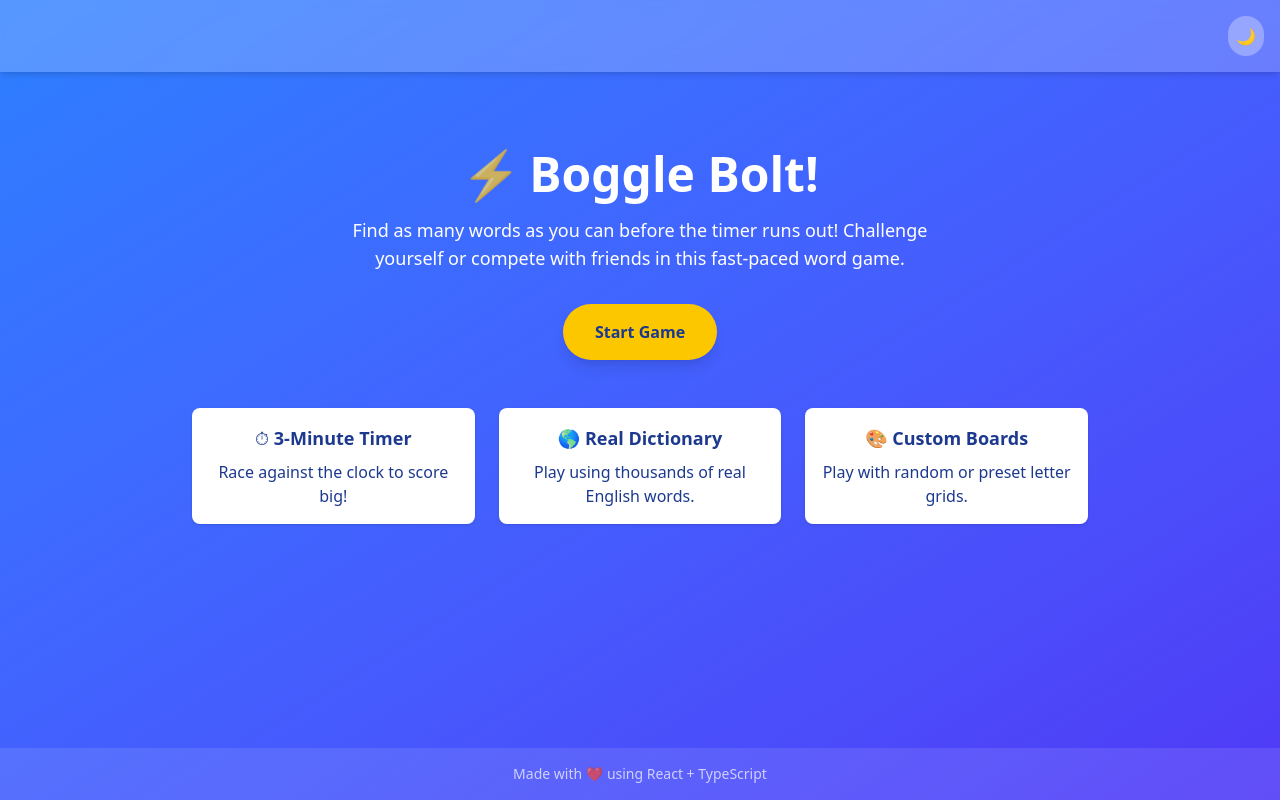
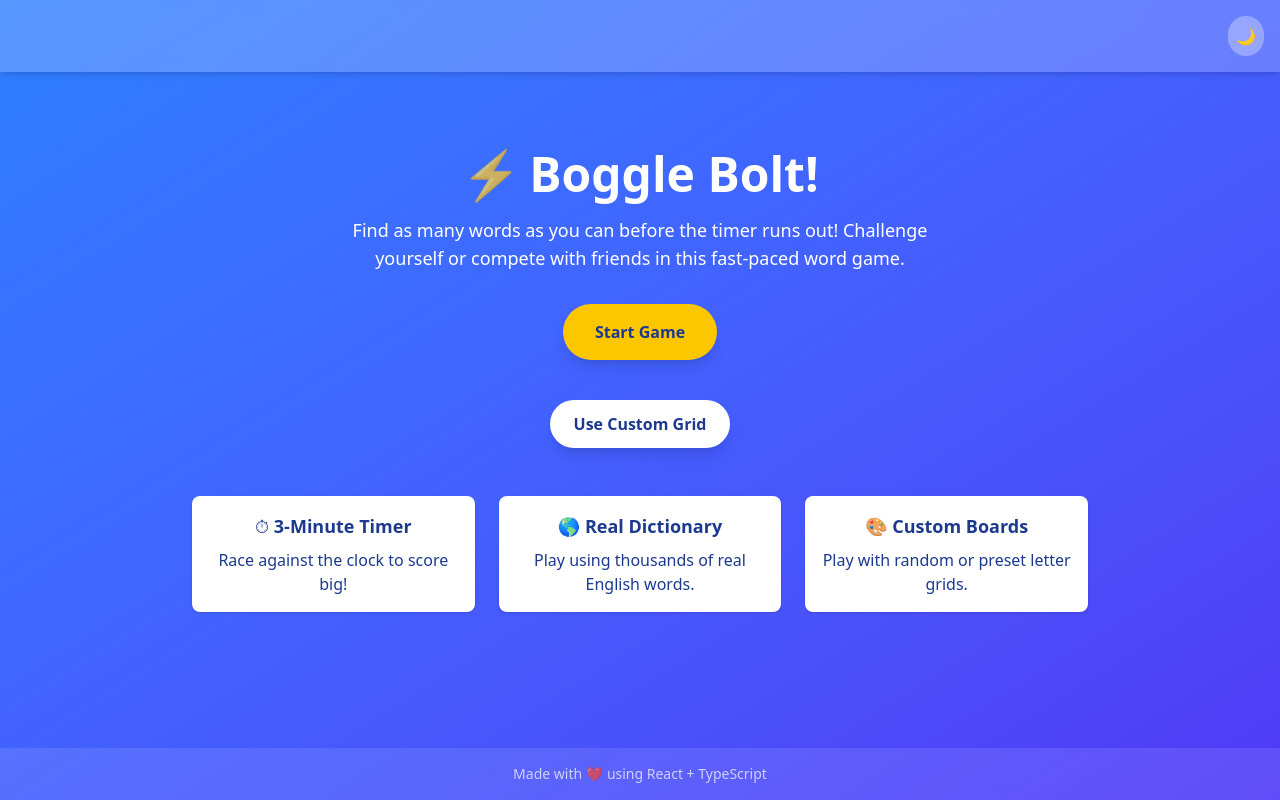
Before and after one commit to tmorse01/boggle-game, a React (Vite) app: page / in a window 1280 px wide. Built offline with nearby package versions, Linux system fonts and the light colour scheme.

Commit message:
Refactor start game and custom grid controls to landing page

```diff
--- a/src/components/Board.tsx
+++ b/src/components/Board.tsx
@@ -48,7 +48,7 @@ const Board: React.FC<BoardProps> = ({
       bg-yellow-500 p-4 rounded-lg shadow-lg
       transition-all duration-200 relative
       ${showAnimation ? "animate-pulse scale-102" : ""}
-      ${disabled ? "opacity-90 pointer-events-none" : ""}
+      ${disabled ? "opacity-90 pointer-events-none cursor-not-allowed" : ""}
     `}
     >
       <div className="grid grid-cols-4 gap-1 relative">
--- a/src/components/Controls.tsx
+++ b/src/components/Controls.tsx
@@ -1,12 +1,10 @@
-import React, { useState } from "react";
-import type { GameState } from "../types";
+import React from "react";
 
 interface ControlsProps {
   startGame: (customGrid?: string[][], endGame?: boolean) => void;
   submitWord: () => void;
   resetSelection: () => void;
   currentWord?: string;
-  gameState?: GameState;
   errorMessage?: string | null;
 }
 
@@ -15,82 +13,10 @@ const Controls: React.FC<ControlsProps> = ({
   submitWord,
   resetSelection,
   currentWord = "",
-  gameState = "idle",
   errorMessage = null,
 }) => {
-  const [showCustomGrid, setShowCustomGrid] = useState(false);
-  const [customGridInput, setCustomGridInput] = useState("");
-
-  const handleStartGame = () => {
-    if (showCustomGrid && customGridInput.trim()) {
-      try {
-        const rows = customGridInput.trim().split("\n");
-        if (rows.length !== 4) throw new Error("Grid must have 4 rows");
-
-        const customGrid = rows.map((row) => {
-          const letters = row.trim().split(/\s+/);
-          if (letters.length !== 4)
-            throw new Error("Each row must have 4 letters");
-          return letters;
-        });
-
-        startGame(customGrid);
-      } catch (error: unknown) {
-        if (error instanceof Error) {
-          alert(`Invalid grid format: ${error.message}`);
-        } else {
-          alert(`Invalid grid format: ${error}`);
-        }
-      }
-    } else {
-      startGame();
-    }
-  };
-
-  const toggleCustomGrid = () => {
-    setShowCustomGrid(!showCustomGrid);
-  };
-
   return (
     <div>
-      {gameState === "idle" ||
-      gameState === "finished" ||
-      gameState === "solving" ? (
-        <div className="space-y-4">
-          <div className="flex flex-wrap gap-4">
-            <button
-              onClick={handleStartGame}
-              className="bg-green-500 hover:bg-green-600 text-white font-bold py-2 px-6 rounded-lg shadow-md transition-colors duration-200"
-            >
-              {gameState === "idle" ? "Start Game" : "Play Again"}
-            </button>
-
-            <button
-              onClick={toggleCustomGrid}
-              className="bg-white hover:bg-gray-100 text-blue-500 font-bold py-2 px-6 rounded-lg shadow-md transition-colors duration-200"
-            >
-              {showCustomGrid ? "Use Random Grid" : "Use Custom Grid"}
-            </button>
-          </div>
-
-          {showCustomGrid && (
-            <div className="mt-2 p-3 bg-gray-100 dark:bg-gray-700 rounded-lg">
-              <label className="block text-sm font-medium text-gray-700 dark:text-gray-300 mb-2">
-                Enter 4x4 grid (space-separated letters, one row per line):
-              </label>
-              <textarea
-                value={customGridInput}
-                onChange={(e) => setCustomGridInput(e.target.value)}
-                placeholder="A B C D\nE F G H\nI J K L\nM N O P"
-                className="w-full h-24 p-2 border border-gray-300 rounded-md focus:ring-blue-500 focus:border-blue-500 dark:bg-gray-800 dark:border-gray-600 dark:text-white"
-              />
-              <div className="text-sm text-gray-500 dark:text-gray-400 mt-1">
-                Example: "A B C D" (first row)
-              </div>
-            </div>
-          )}
-        </div>
-      ) : (
       <div className="flex flex-col items-center space-y-3">
         <div className="text-2xl font-semibold text-center overflow-hidden transition-all duration-300 min-h-[28px]">
           {errorMessage ? (
@@ -108,7 +34,7 @@ const Controls: React.FC<ControlsProps> = ({
           )}
         </div>
 
-          <div className="flex flex-wrap  gap-3">
+        <div className="flex flex-wrap gap-3">
           <button
             onClick={submitWord}
             disabled={!currentWord}
@@ -145,8 +71,6 @@ const Controls: React.FC<ControlsProps> = ({
                 window.confirm("Are you sure you want to roll a new board?")
               ) {
                 startGame();
-                } else {
-                  return;
               }
             }}
             className="bg-blue-500 hover:bg-blue-600 text-white font-bold py-2 px-6 rounded-lg shadow-md transition-colors duration-200"
@@ -157,9 +81,7 @@ const Controls: React.FC<ControlsProps> = ({
           <button
             onClick={() => {
               if (
-                  window.confirm(
-                    "Are you sure you want to end the current game?"
-                  )
+                window.confirm("Are you sure you want to end the current game?")
               ) {
                 // We'll pass a signal to end the game prematurely
                 startGame(undefined, true);
@@ -171,7 +93,6 @@ const Controls: React.FC<ControlsProps> = ({
           </button>
         </div>
       </div>
-      )}
     </div>
   );
 };
--- /dev/null
+++ b/src/components/LandingPageControls.tsx
@@ -0,0 +1,82 @@
+import React, { useState } from "react";
+
+interface LandingPageControlsProps {
+  onSubmit: (customGrid?: string[][]) => void;
+}
+
+const LandingPageControls: React.FC<LandingPageControlsProps> = ({
+  onSubmit,
+}) => {
+  const [showCustomGrid, setShowCustomGrid] = useState(false);
+  const [customGridInput, setCustomGridInput] = useState("");
+
+  const handleStartGame = () => {
+    if (showCustomGrid && customGridInput.trim()) {
+      try {
+        const rows = customGridInput.trim().split("\n");
+        if (rows.length !== 4) throw new Error("Grid must have 4 rows");
+
+        const customGrid = rows.map((row) => {
+          const letters = row.trim().split(/\s+/);
+          if (letters.length !== 4)
+            throw new Error("Each row must have 4 letters");
+          return letters;
+        });
+
+        onSubmit(customGrid);
+      } catch (error: unknown) {
+        if (error instanceof Error) {
+          alert(`Invalid grid format: ${error.message}`);
+        } else {
+          alert(`Invalid grid format: ${error}`);
+        }
+      }
+    } else {
+      // If no custom grid is provided, submit with undefined to use random grid
+      onSubmit(undefined as never);
+    }
+  };
+
+  const toggleCustomGrid = () => {
+    setShowCustomGrid(!showCustomGrid);
+  };
+
+  return (
+    <div className="space-y-6">
+      <button
+        onClick={handleStartGame}
+        className="px-8 py-4 bg-yellow-400 text-blue-900 font-bold rounded-full shadow-lg hover:scale-105 transition-transform"
+      >
+        Start Game
+      </button>
+
+      <div className="mt-4">
+        <button
+          onClick={toggleCustomGrid}
+          className="px-6 py-3 bg-white text-blue-900 font-bold rounded-full shadow-lg hover:scale-105 transition-transform"
+        >
+          {showCustomGrid ? "Use Random Grid" : "Use Custom Grid"}
+        </button>
+      </div>
+
+      {showCustomGrid && (
+        <div className="mt-2 p-3 bg-gray-100 dark:bg-gray-700 rounded-lg">
+          <label className="block text-sm font-medium text-gray-700 dark:text-gray-300 mb-2">
+            Enter 4x4 grid (space-separated letters, one row per line):
+          </label>
+          <textarea
+            value={customGridInput}
+            onChange={(e) => setCustomGridInput(e.target.value)}
+            placeholder="A B C D\nE F G H\nI J K L\nM N O P"
+            className="w-full h-24 p-2 border border-gray-300 rounded-md focus:ring-blue-500 focus:border-blue-500 dark:bg-gray-800 dark:border-gray-600 dark:text-white"
+          />
+          <div className="text-sm text-gray-500 dark:text-gray-400 mt-1">
+            Example: "A B C D" (first row)
+          </div>
+        </div>
+      )}
+    </div>
+  );
+};
+
+export default LandingPageControls;
--- a/src/pages/GamePage.tsx
+++ b/src/pages/GamePage.tsx
@@ -1,5 +1,5 @@
-import React from "react";
-import { useNavigate } from "react-router-dom";
+import React, { useEffect } from "react";
+import { useNavigate, useLocation } from "react-router-dom";
 import Board from "../components/Board";
 import WordList from "../components/WordList";
 import Timer from "../components/Timer";
@@ -10,9 +10,20 @@ import useWordList from "../hooks/useWordList";
 
 const GamePage: React.FC = () => {
   const navigate = useNavigate();
+  const location = useLocation();
+  const customGrid = location.state?.customGrid;
+
   // Use the Trie for better performance with word lookups
   const wordListResult = useWordList(true);
-  const boggle = useBoggle(wordListResult);
+  const boggle = useBoggle(wordListResult, customGrid);
+
+  // Start the game automatically when the component mounts
+  useEffect(() => {
+    // Check if the word set is populated to ensure the word list has loaded
+    if (wordListResult.wordSet.size > 0 && boggle.gameState === "idle") {
+      boggle.startGame(customGrid);
+    }
+  }, [wordListResult, boggle, customGrid]);
 
   // Navigate to results page when game is finished
   React.useEffect(() => {
@@ -77,7 +88,6 @@ const GamePage: React.FC = () => {
             submitWord={boggle.submitWord}
             resetSelection={boggle.resetSelection}
             currentWord={boggle.currentWord}
-            gameState={boggle.gameState}
             errorMessage={boggle.errorMessage}
           />
         </div>
--- a/src/pages/LandingPage.tsx
+++ b/src/pages/LandingPage.tsx
@@ -1,11 +1,16 @@
 import React from "react";
 import { useNavigate } from "react-router-dom";
+import LandingPageControls from "../components/LandingPageControls";
 
 const LandingPage: React.FC = () => {
   const navigate = useNavigate();
 
-  const handleStartGame = () => {
-    navigate("/game");
+  const handleStartGame = (customGrid?: string[][]) => {
+    navigate("/game", {
+      state: {
+        customGrid,
+      },
+    });
   };
 
   return (
@@ -16,14 +21,10 @@ const LandingPage: React.FC = () => {
       <p className="text-lg mb-8 max-w-xl mx-auto flex items-center justify-center">
         Find as many words as you can before the timer runs out! Challenge
         yourself or compete with friends in this fast-paced word game.
-      </p>
-      <button
-        onClick={handleStartGame}
-        className="px-8 py-4 bg-yellow-400 text-blue-900 font-bold rounded-full shadow-lg hover:scale-105 transition-transform"
-      >
-        Start Game
-      </button>
-
+      </p>{" "}
+      <div className="max-w-xl mx-auto">
+        <LandingPageControls onSubmit={handleStartGame} />
+      </div>
       <div className="mt-12 grid grid-cols-1 sm:grid-cols-2 md:grid-cols-3 gap-6 w-full max-w-4xl mx-auto">
         <div className="bg-white text-blue-900 rounded-lg p-4 shadow hover:shadow-lg transition-shadow">
           <h3 className="font-bold mb-2 text-lg">⏱ 3-Minute Timer</h3>
```
Lines whose indentation alone changed are shown as unchanged.
